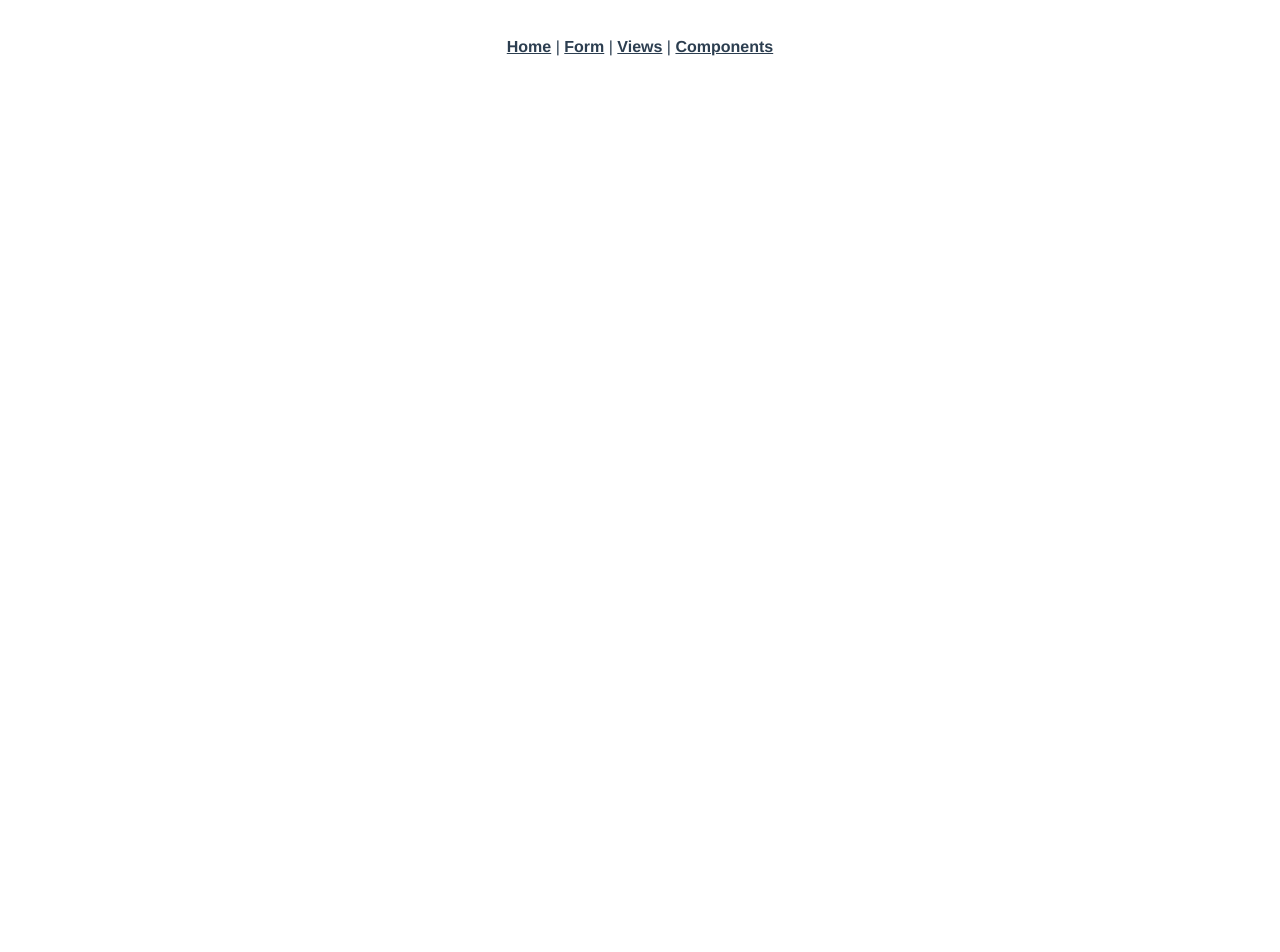
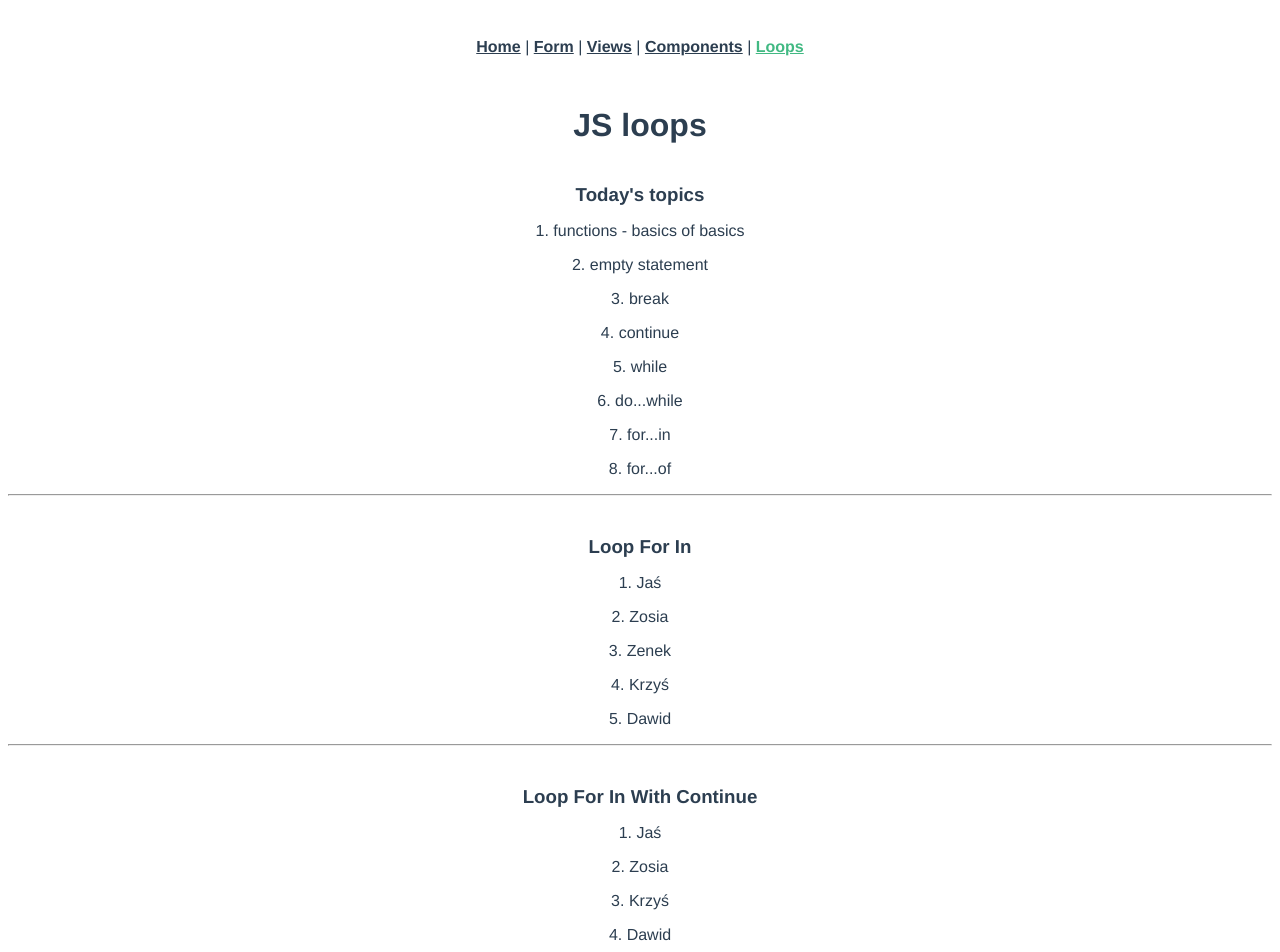
Before and after one commit to lordh1/vuejs-lesson_01, a Vue app: page /loops in a window 1280 px wide. Shown: the top 952 px of the page. Before the commit the page ends 800 px from the top, so only its background shows below. Built offline with nearby package versions, Linux system fonts and the light colour scheme.

Commit message:
JS workshops: "Loops" - preparation

```diff
--- a/src/App.vue
+++ b/src/App.vue
@@ -4,7 +4,8 @@
       <router-link to="/">Home</router-link> |
       <router-link to="/form">Form</router-link> |
       <router-link to="/views">Views</router-link> |
-      <router-link to="/components">Components</router-link>
+      <router-link to="/components">Components</router-link> |
+      <router-link to="/loops">Loops</router-link>
     </div>
     <router-view/>
   </div>
--- /dev/null
+++ b/src/components/Loops/Loops.vue
@@ -0,0 +1,85 @@
+<template>
+  <div class="components">
+  <h1>JS loops</h1>
+  <h3>Today's topics</h3>
+  <p v-for="(item, index) in topics" :key="'t'+index">{{index+1}}. {{item}}</p>
+  <hr />
+  <h3>Loop For In</h3>
+  <p v-for="(item, index) in loopForIn()" :key="'lfi'+index">{{index+1}}. {{item}}</p>
+  <hr />
+  <h3>Loop For In With Continue</h3>
+  <p v-for="(item, index) in loopForInWithContinue()" :key="'lfiwc'+index">{{index+1}}. {{item}}</p>
+  </div>
+</template>
+
+<script>
+
+export default {
+  name: 'HelloWorld',
+  props: {
+    msg: String
+  },
+  data() {
+    return {
+      topics: [
+        'functions - basics of basics',
+        'empty statement',
+        'break',
+        'continue',
+        'while',
+        'do...while',
+        'for...in',
+        'for...of'
+      ],
+      car: {
+        "vendor": "Volkswagen",
+        "model": "Golf",
+        "engine": 2.0,
+        "fuel": "petrol",
+        "power": 310
+      },
+      participants: [
+        "Jaś", "Zosia", "Zenek", "Krzyś", "Dawid"
+      ]
+    }
+  },
+  methods: {
+    loopForIn () {
+      let items = [];
+      for(let key in this.participants) {
+        items.push(this.participants[key]);
+      }
+      return items;
+    },
+    loopForInWithContinue () {
+      let items = [];
+      for(let key in this.participants) {
+        if(key === "2") continue;
+        items.push(this.participants[key]);
+      }
+      return items;
+    }
+  },
+  mounted() {
+    this.loopForIn();
+  }
+}
+</script>
+
+<!-- Add "scoped" attribute to limit CSS to this component only -->
+<style scoped lang="scss">
+h3 {
+  margin: 40px 0 0;
+}
+ul {
+  list-style-type: none;
+  padding: 0;
+}
+li {
+  /*display: inline-block;*/
+  margin: 0 10px;
+}
+a {
+  color: #42b983;
+}
+</style>
--- a/src/router.js
+++ b/src/router.js
@@ -3,6 +3,7 @@ import Router from 'vue-router'
 import Home from './views/Home.vue'
 import Form from './components/Form/Form.vue'
 import Components from './components/Components/Components.vue'
+import Loops from './components/Loops/Loops.vue'
 
 Vue.use(Router)
 
@@ -32,6 +33,12 @@ export default new Router({
       path: '/components',
       name: 'components',
       component: Components
+    },
+    {
+      path: '/loops',
+      name: 'loops',
+      component: Loops
     }
+
   ]
 })
```
